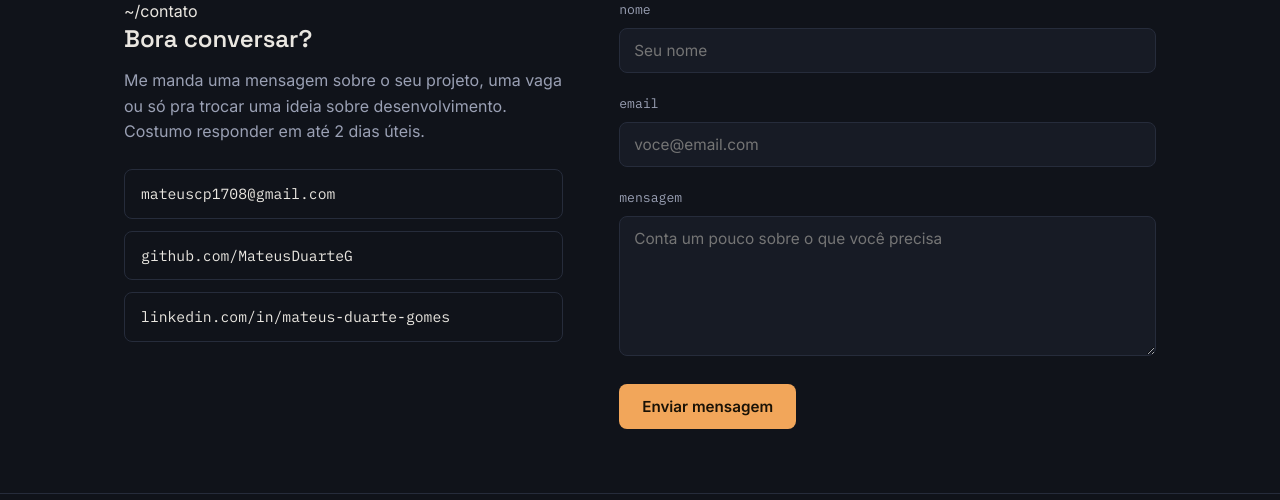
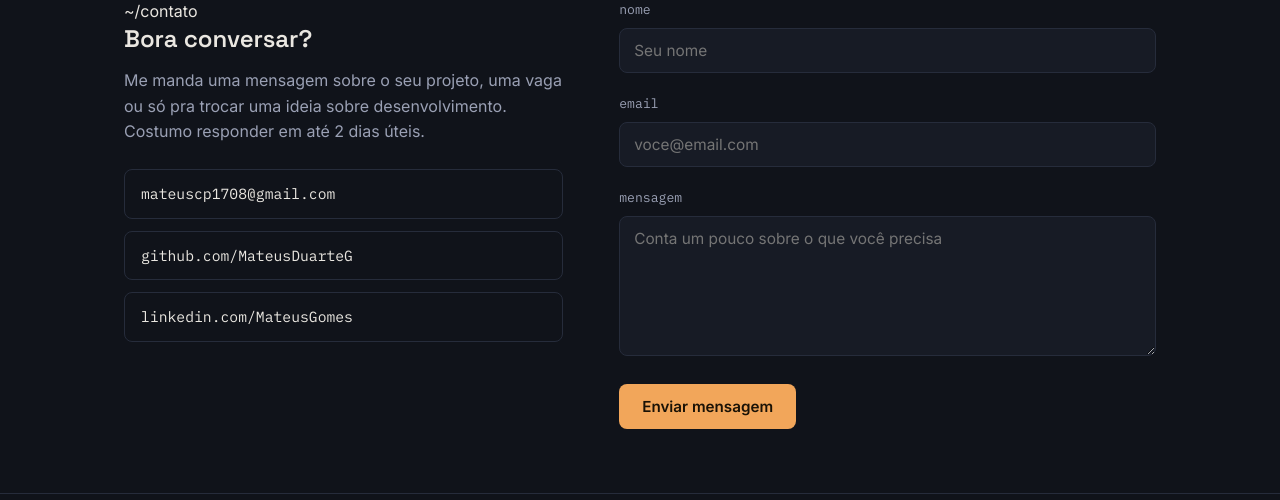
Before and after one commit to MateusDuarteG/VscodeSite, a Flask app: page /contato in a window 1280 px wide. Shown: the part 133-633 px from the top of the page. Run offline with Flask 3, Linux system fonts and the light colour scheme.

Commit message:
update contatos

```diff
--- a/templates/contato.html
+++ b/templates/contato.html
@@ -21,7 +21,7 @@
       <div class="contact-links" style="margin-top: 24px;">
         <a href="mailto:mateuscp1708@gmail.com">mateuscp1708@gmail.com</a>
         <a href="https://github.com/MateusDuarteG" target="_blank" rel="noopener">github.com/MateusDuarteG</a>
-        <a href="https://www.linkedin.com/in/mateus-duarte-gomes-71b241202/" target="_blank" rel="noopener">linkedin.com/in/mateus-duarte-gomes</a>
+        <a href="https://www.linkedin.com/in/mateus-duarte-gomes-71b241202/" target="_blank" rel="noopener">linkedin.com/MateusGomes</a>
       </div>
     </div>
 
```
